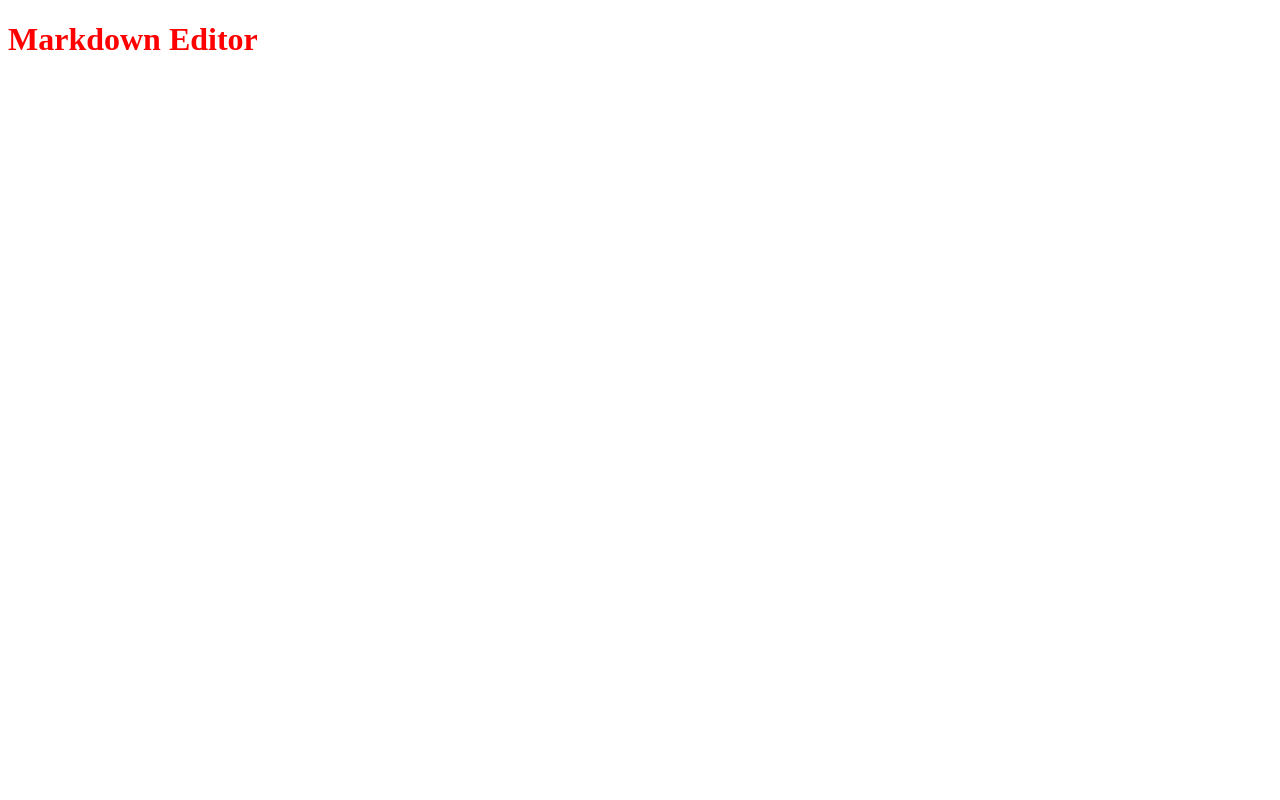
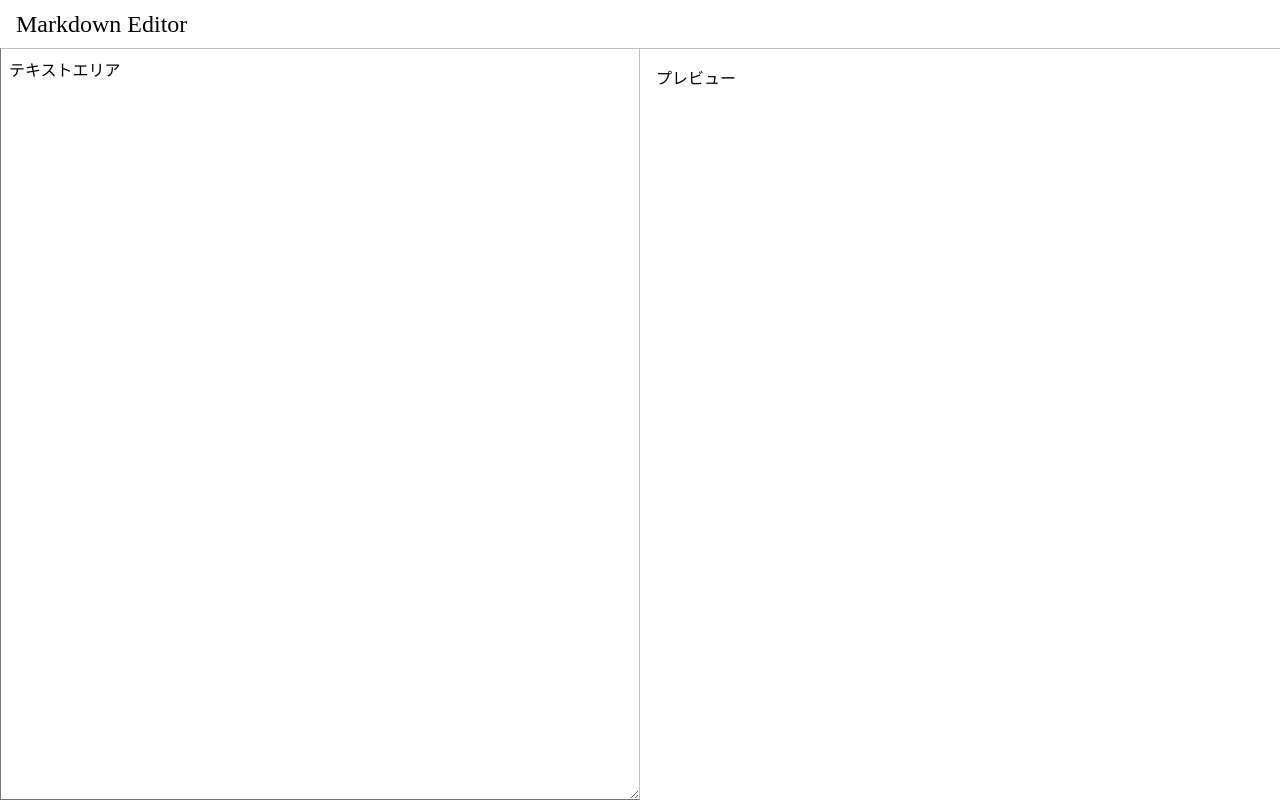
Before and after one commit to nelsia/mdn-test, a React app: page / in a window 1280 px wide. Built offline with nearby package versions, Linux system fonts and the light colour scheme.

Commit message:
Add Editor page

```diff
--- a/src/index.tsx
+++ b/src/index.tsx
@@ -1,13 +1,21 @@
 import * as React from "react";
 import { render } from "react-dom";
 import styled from "styled-components";
+import { createGlobalStyle } from "styled-components";
+import { Editor } from "./pages/editor";
 
-const Header = styled.h1`
-  color: red;
-  `
+
+const GlobalStyle = createGlobalStyle`
+  body * {
+    box-sizing: border-box;
+  }
+`
 
 const Main = (
-    <Header>Markdown Editor</Header>
-);
+  <>
+    <GlobalStyle />
+    <Editor />
+  </>
+)
 
 render(Main, document.getElementById("app"));
--- /dev/null
+++ b/src/pages/editor.tsx
@@ -0,0 +1,58 @@
+import * as React from "react";
+import styled from "styled-components";
+
+const Header = styled.header`
+  font-size: 1.5rem;
+  height: 2rem;
+  left: 0;
+  line-height: 2rem;
+  padding: 0.5rem 1rem;
+  position: fixed;
+  right: 0;
+  top: 0
+`
+
+const Wrapper = styled.div`
+  bottom: 0;
+  left: 0;
+  position: fixed;
+  right: 0;
+  top: 3rem;
+`
+
+const TextArea = styled.textarea`
+  border-right: 1px solid silver;
+  border-top: 1px solid silver;
+  bottom: 0;
+  font-size: 1rem;
+  left: 0;
+  padding: 0.5rem;
+  position: absolute;
+  top: 0;
+  width: 50vw;
+`
+
+const Preview = styled.div`
+  border-top: 1px solid silver;
+  bottom: 0;
+  overflow-y: scroll;
+  padding: 1rem;
+  position: absolute;
+  right: 0;
+  top: 0;
+  width: 50vw;
+`
+
+export const Editor: React.FC = () => {
+  return (
+    <>
+      <Header>
+        Markdown Editor
+      </Header>
+      <Wrapper>
+        <TextArea value="テキストエリア" />
+        <Preview>プレビュー</Preview>
+      </Wrapper>
+    </>
+  )
+}
```
